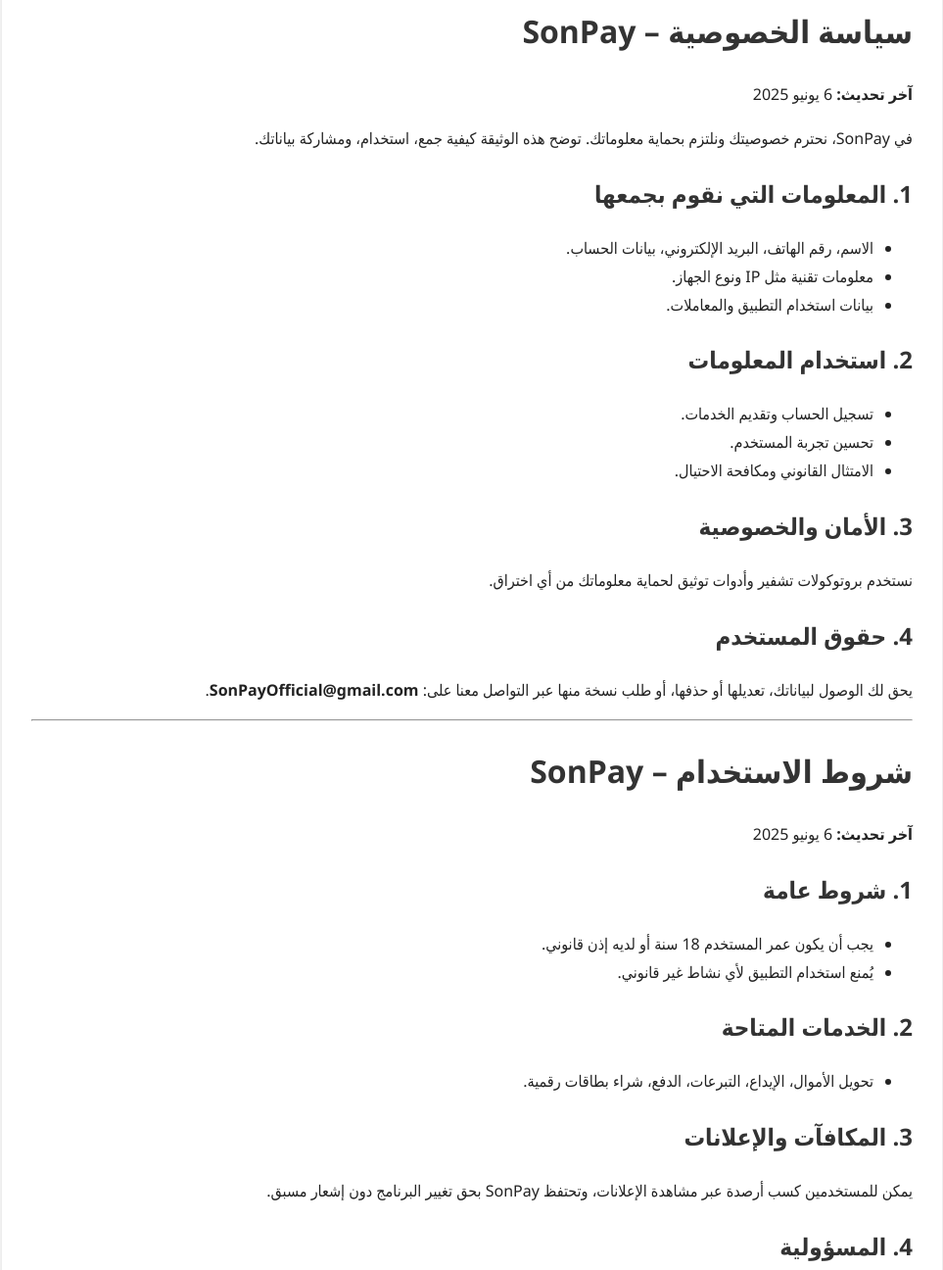
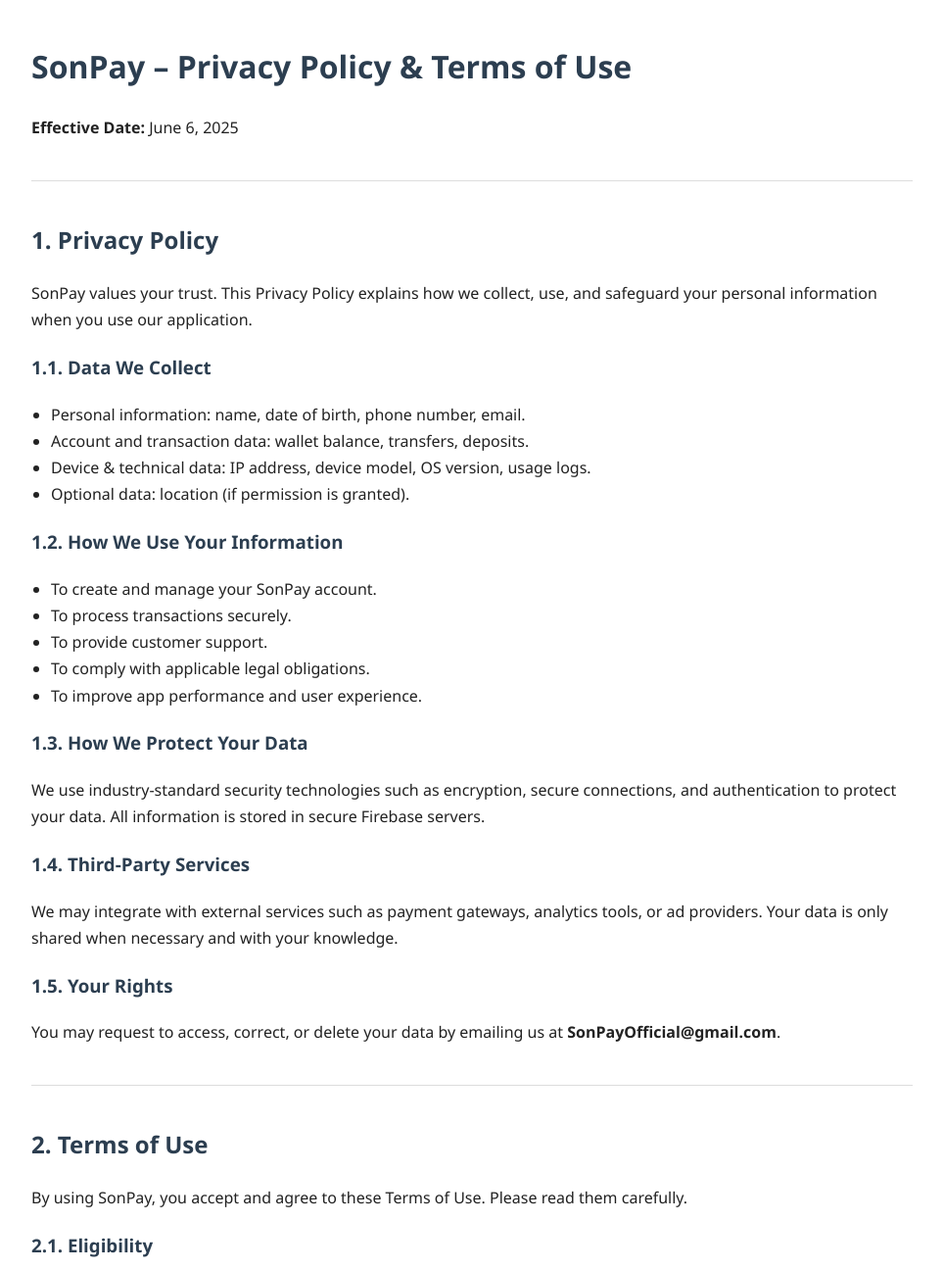
Before and after one commit to MZahirYA/PP, a plain HTML site: page index.html in a window 1280 px wide. Shown: the part 68-1364 px from the top of the page at 98% size, without its empty margins (158-1121 px from the left). Drawn offline with Linux system fonts and the light colour scheme.

Commit message:
Update index.html

```diff
--- a/index.html
+++ b/index.html
@@ -1,82 +1,121 @@
 <!DOCTYPE html>
-<html lang="ar" dir="rtl">
+<html lang="en">
 <head>
-  <meta charset="UTF-8">
-  <meta name="viewport" content="width=device-width, initial-scale=1">
-  <title>سياسة الخصوصية وشروط الاستخدام - SonPay</title>
+  <meta charset="UTF-8" />
+  <meta name="viewport" content="width=device-width, initial-scale=1.0"/>
+  <title>SonPay - Privacy Policy and Terms of Use</title>
   <style>
     body {
       font-family: 'Segoe UI', Tahoma, Geneva, Verdana, sans-serif;
-      line-height: 1.8;
+      line-height: 1.7;
+      padding: 40px;
       background-color: #f9f9f9;
-      margin: 0;
-      padding: 20px;
-      direction: rtl;
       color: #222;
     }
     h1, h2, h3 {
-      color: #333;
+      color: #2c3e50;
     }
-    .container {
+    .section {
       max-width: 900px;
       margin: auto;
-      background: #fff;
-      padding: 30px;
-      box-shadow: 0 0 10px rgba(0,0,0,0.1);
-      border-radius: 8px;
+      background-color: #fff;
+      padding: 40px;
+      border-radius: 10px;
+      box-shadow: 0 0 10px rgba(0,0,0,0.05);
+    }
+    ul {
+      padding-left: 20px;
+    }
+    hr {
+      margin: 40px 0;
+      border: none;
+      border-top: 1px solid #ddd;
     }
   </style>
 </head>
 <body>
-  <div class="container">
-    <h1>سياسة الخصوصية – SonPay</h1>
-    <p><strong>آخر تحديث:</strong> 6 يونيو 2025</p>
-    <p>في SonPay، نحترم خصوصيتك ونلتزم بحماية معلوماتك. توضح هذه الوثيقة كيفية جمع، استخدام، ومشاركة بياناتك.</p>
-
-    <h2>1. المعلومات التي نقوم بجمعها</h2>
-    <ul>
-      <li>الاسم، رقم الهاتف، البريد الإلكتروني، بيانات الحساب.</li>
-      <li>معلومات تقنية مثل IP ونوع الجهاز.</li>
-      <li>بيانات استخدام التطبيق والمعاملات.</li>
-    </ul>
-
-    <h2>2. استخدام المعلومات</h2>
-    <ul>
-      <li>تسجيل الحساب وتقديم الخدمات.</li>
-      <li>تحسين تجربة المستخدم.</li>
-      <li>الامتثال القانوني ومكافحة الاحتيال.</li>
-    </ul>
-
-    <h2>3. الأمان والخصوصية</h2>
-    <p>نستخدم بروتوكولات تشفير وأدوات توثيق لحماية معلوماتك من أي اختراق.</p>
-
-    <h2>4. حقوق المستخدم</h2>
-    <p>يحق لك الوصول لبياناتك، تعديلها أو حذفها، أو طلب نسخة منها عبر التواصل معنا على: <strong>SonPayOfficial@gmail.com</strong>.</p>
+  <div class="section">
+    <h1>SonPay – Privacy Policy & Terms of Use</h1>
+    <p><strong>Effective Date:</strong> June 6, 2025</p>
 
     <hr>
 
-    <h1>شروط الاستخدام – SonPay</h1>
-    <p><strong>آخر تحديث:</strong> 6 يونيو 2025</p>
+    <h2>1. Privacy Policy</h2>
+    <p>SonPay values your trust. This Privacy Policy explains how we collect, use, and safeguard your personal information when you use our application.</p>
 
-    <h2>1. شروط عامة</h2>
+    <h3>1.1. Data We Collect</h3>
     <ul>
-      <li>يجب أن يكون عمر المستخدم 18 سنة أو لديه إذن قانوني.</li>
-      <li>يُمنع استخدام التطبيق لأي نشاط غير قانوني.</li>
+      <li>Personal information: name, date of birth, phone number, email.</li>
+      <li>Account and transaction data: wallet balance, transfers, deposits.</li>
+      <li>Device & technical data: IP address, device model, OS version, usage logs.</li>
+      <li>Optional data: location (if permission is granted).</li>
     </ul>
 
-    <h2>2. الخدمات المتاحة</h2>
+    <h3>1.2. How We Use Your Information</h3>
     <ul>
-      <li>تحويل الأموال، الإيداع، التبرعات، الدفع، شراء بطاقات رقمية.</li>
+      <li>To create and manage your SonPay account.</li>
+      <li>To process transactions securely.</li>
+      <li>To provide customer support.</li>
+      <li>To comply with applicable legal obligations.</li>
+      <li>To improve app performance and user experience.</li>
     </ul>
 
-    <h2>3. المكافآت والإعلانات</h2>
-    <p>يمكن للمستخدمين كسب أرصدة عبر مشاهدة الإعلانات، وتحتفظ SonPay بحق تغيير البرنامج دون إشعار مسبق.</p>
+    <h3>1.3. How We Protect Your Data</h3>
+    <p>We use industry-standard security technologies such as encryption, secure connections, and authentication to protect your data. All information is stored in secure Firebase servers.</p>
 
-    <h2>4. المسؤولية</h2>
-    <p>SonPay غير مسؤول عن الاستخدام غير المصرح به أو نتائج فقدان كلمة المرور.</p>
+    <h3>1.4. Third-Party Services</h3>
+    <p>We may integrate with external services such as payment gateways, analytics tools, or ad providers. Your data is only shared when necessary and with your knowledge.</p>
 
-    <h2>5. التواصل</h2>
-    <p>لأي استفسار أو دعم: <strong>SonPayOfficial@gmail.com</strong></p>
+    <h3>1.5. Your Rights</h3>
+    <p>You may request to access, correct, or delete your data by emailing us at <strong>SonPayOfficial@gmail.com</strong>.</p>
+
+    <hr>
+
+    <h2>2. Terms of Use</h2>
+    <p>By using SonPay, you accept and agree to these Terms of Use. Please read them carefully.</p>
+
+    <h3>2.1. Eligibility</h3>
+    <p>Anyone may use SonPay. However, users under the legal age in their country must use the app with the supervision and approval of a parent or legal guardian.</p>
+
+    <h3>2.2. Account Responsibilities</h3>
+    <ul>
+      <li>You are responsible for keeping your credentials secure.</li>
+      <li>You must provide accurate and up-to-date information.</li>
+      <li>Use of the app for illegal or unauthorized purposes is prohibited.</li>
+    </ul>
+
+    <h3>2.3. Services</h3>
+    <p>SonPay offers a range of services including:</p>
+    <ul>
+      <li>Wallet and balance management</li>
+      <li>Local and international money transfers</li>
+      <li>QR code and NFC payments</li>
+      <li>Bill payments, donations, and digital card purchases</li>
+      <li>Loan requests and financial tools</li>
+      <li>Reward-based ad viewing</li>
+    </ul>
+
+    <h3>2.4. Termination</h3>
+    <p>We reserve the right to suspend or terminate accounts that violate our policies without prior notice.</p>
+
+    <h3>2.5. Liability Disclaimer</h3>
+    <p>SonPay is not liable for any damages, losses, or misuse caused by unauthorized access or service interruptions.</p>
+
+    <hr>
+
+    <h2>3. Child & Minor Protection</h2>
+    <p>If you are under the legal age, your use of the app must be under the supervision of a parent or legal guardian. Parents are responsible for the activity of their children within the app.</p>
+
+    <hr>
+
+    <h2>4. Changes to Policies</h2>
+    <p>We may update this policy as needed. You will be notified via the app or email before any major changes take effect.</p>
+
+    <hr>
+
+    <h2>5. Contact Us</h2>
+    <p>If you have any questions about this policy or your data, please contact:</p>
+    <p><strong>Email:</strong> SonPayOfficial@gmail.com</p>
   </div>
 </body>
-      </html>
+  </html>
```
